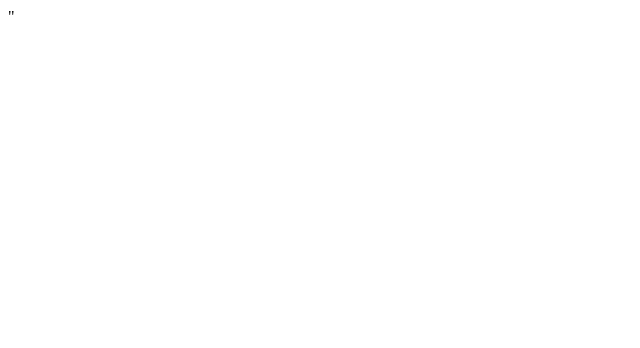
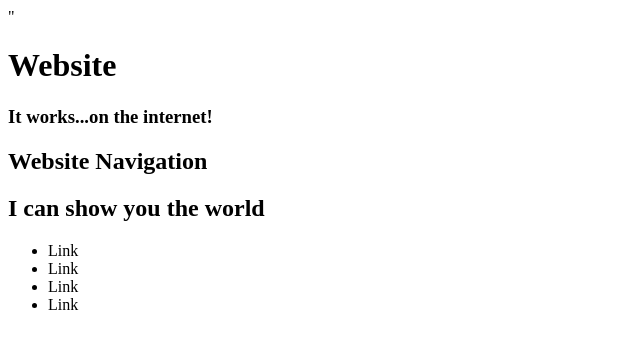
Before and after one commit to MCStuart/First-HTML-website, a plain HTML site: page index.html in a window 1280 px wide. Shown: the whole page, without its empty margins (0-640 px from the left). Drawn offline with Linux system fonts and the light colour scheme.

Commit message:
prove I'm still working. Slow start

```diff
--- a/index.html
+++ b/index.html
@@ -1,10 +1,25 @@
 <!DOCTYPE html>
 <html>
   <head>
+    <meta name="viewport" content="width=device-width, initial-scale=1">
     <link href="css/bootstrap.css" rel="css/styles" type="text/css">"
     <link href="css/styles.css" rel="css/styles" type="text/css">
-    <title></title>
+    <title>Stuart's Website</title>
     </head>
     <body>
+      <div class="container-fluid">
+        <h1>Website</h1>
+        <h3>It works...on the internet!</h3>
+      </div>
+      <nav class="navbar">
+        <h1>Website Navigation</h1>
+        <h2>I can show you the world</h2>
+        <ul>
+          <li>Link</li>
+          <li>Link</li>
+          <li>Link</li>
+          <li>Link</li>
+        </ul>
+      </nav>
     </body>
 </html>
```
Also changed, not shown: 1 other file.
